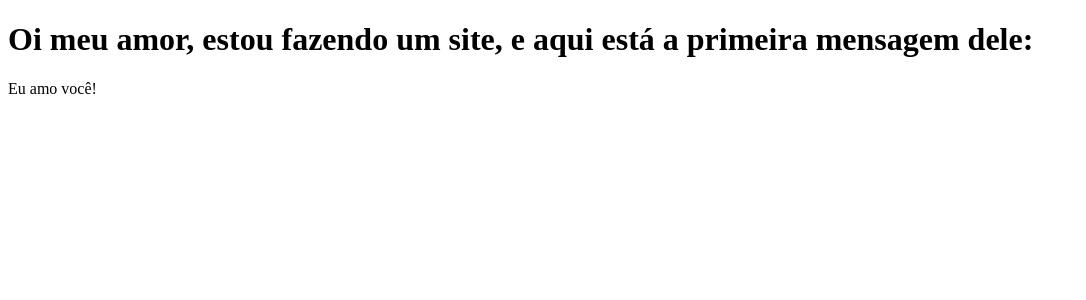
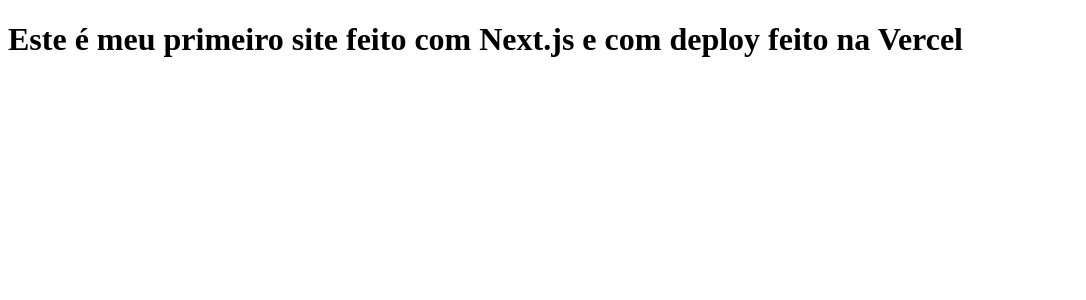
Before and after one commit to costadev00/clone-tabnews, a Next.js app: page / in a window 1280 px wide. Shown: the top 300 px of the page, without its empty margins (0-1086 px from the left). Built offline with nearby package versions, Linux system fonts and the light colour scheme.

Commit message:
First deploy. The challenge is done

```diff
--- a/pages/index.js
+++ b/pages/index.js
@@ -1,5 +1,4 @@
 function Home(){
-  return <><h1>Oi meu amor, estou fazendo um site, e aqui está a primeira mensagem dele:</h1><div> Eu amo você!</div></>
-
+  return <h1>Este é meu primeiro site feito com Next.js e com deploy feito na Vercel</h1>
 }
 export default Home
```
